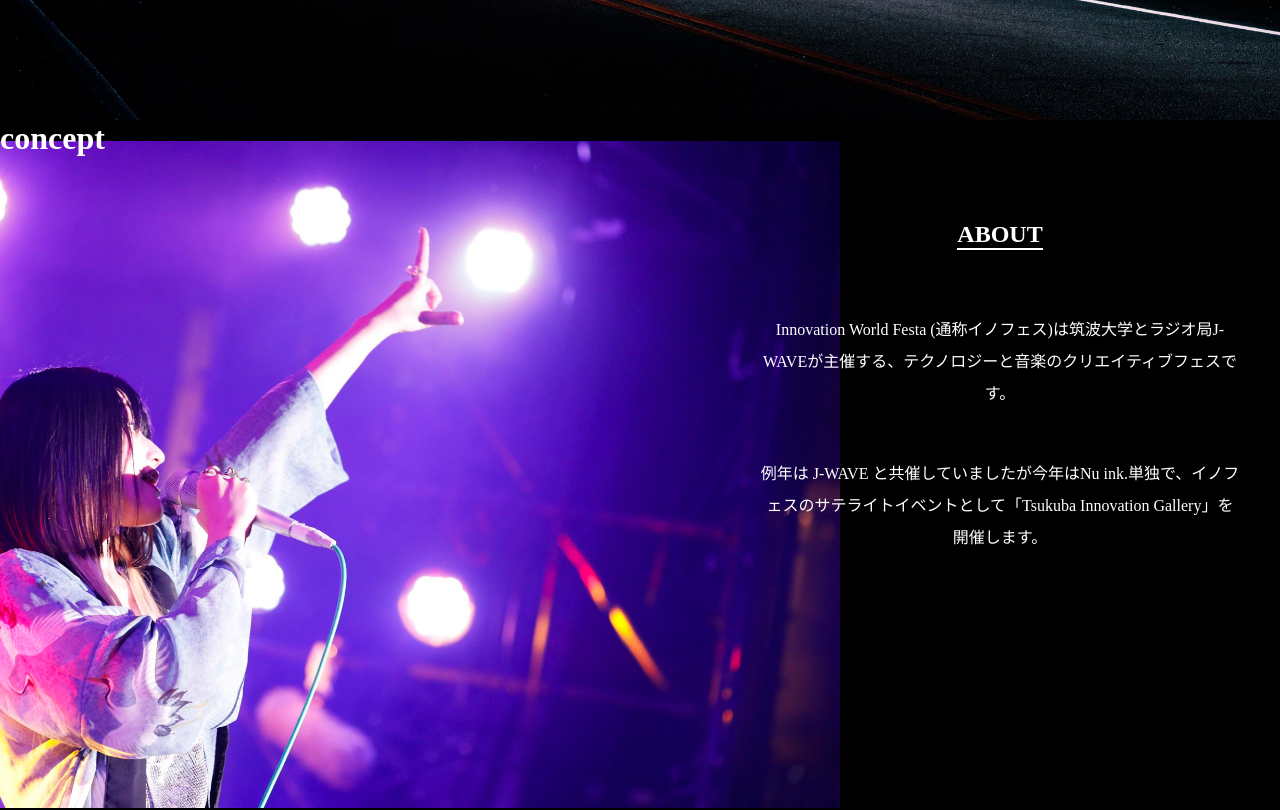
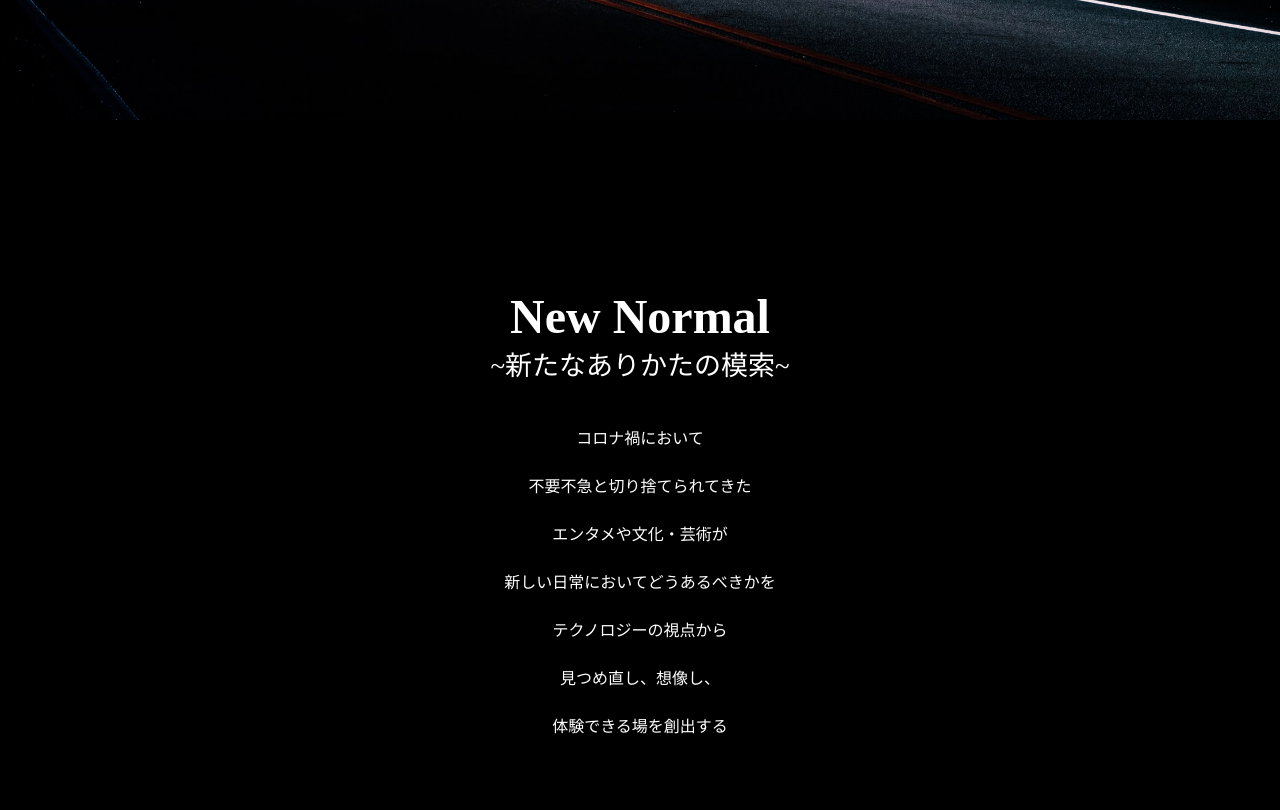
Before and after one commit to Nuink-org/TIG_WEB_2021, a Vue app: page / in a window 1280 px wide. Shown: the part 680-1490 px from the top of the page. Built offline with nearby package versions, Linux system fonts and the light colour scheme.

Commit message:
Add concept section #15

```diff
--- a/src/assets/styles/_variable.scss
+++ b/src/assets/styles/_variable.scss
@@ -3,5 +3,7 @@ $screen-size-restricted: 1200px;
 // font size
 $font-size-landing-title: 48px;
 $font-size-landing-date: 34px;
+$font-size-concept-title: 48px;
+$font-size-concept-subTitle: 27px;
 $font-size-section-header: 24px;
 $font-size-section-content: 15px;
--- a/src/components/sections/About.vue
+++ b/src/components/sections/About.vue
@@ -58,7 +58,6 @@ export default {
 
 <style scoped lang='scss'>
 .about {
-  margin-top: 4rem;
   margin-left: auto;
   position: relative;
   &-image {
--- a/src/components/sections/Concept.vue
+++ b/src/components/sections/Concept.vue
@@ -1,15 +1,55 @@
 <template>
-  <div class="concept">
-    <h1>concept</h1>
-  </div>
+  <section-base
+    :isWrapperFull="true"
+    class="concept"
+  >
+    <template #content>
+      <div class="concept-title">
+        New Normal
+      </div>
+      <div class="concept-subTitle">
+        ~新たなありかたの模索~
+      </div>
+      <div class="concept-sentence">
+        コロナ禍において<br>
+        不要不急と切り捨てられてきた<br>
+        エンタメや文化・芸術が<br>
+        新しい日常においてどうあるべきかを<br>
+        テクノロジーの視点から<br>
+        見つめ直し、想像し、<br>
+        体験できる場を創出する
+      </div>
+    </template>
+  </section-base>
 </template>
 
 <script>
+import SectionBase from '../common/SectionBase.vue'
 export default {
-  setup() {}
+  components: {
+    SectionBase
+  },
 }
 </script>
 
 <style scoped lang='scss'>
-
+.concept {
+  height: 100vh;
+  display: flex;
+  flex-direction: column;
+  justify-content: center;
+  align-items: center;
+  margin-bottom: 15rem;
+  &-title {
+    font-size: $font-size-concept-title;
+    font-weight: bold;
+  }
+  &-subTitle {
+    font-size: $font-size-concept-subTitle;
+  }
+  &-sentence {
+    margin-top: 2rem;
+    line-height: 3rem;
+  }
+}
 </style>
```
